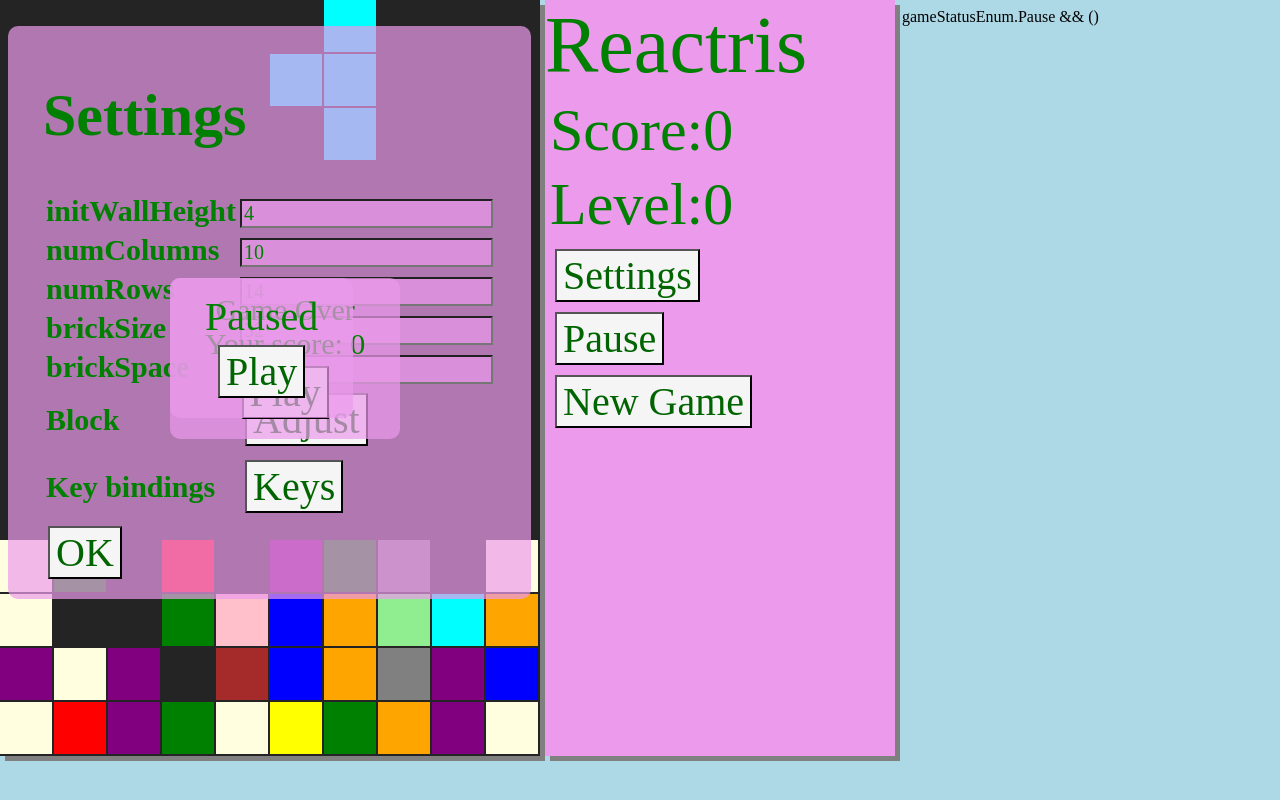
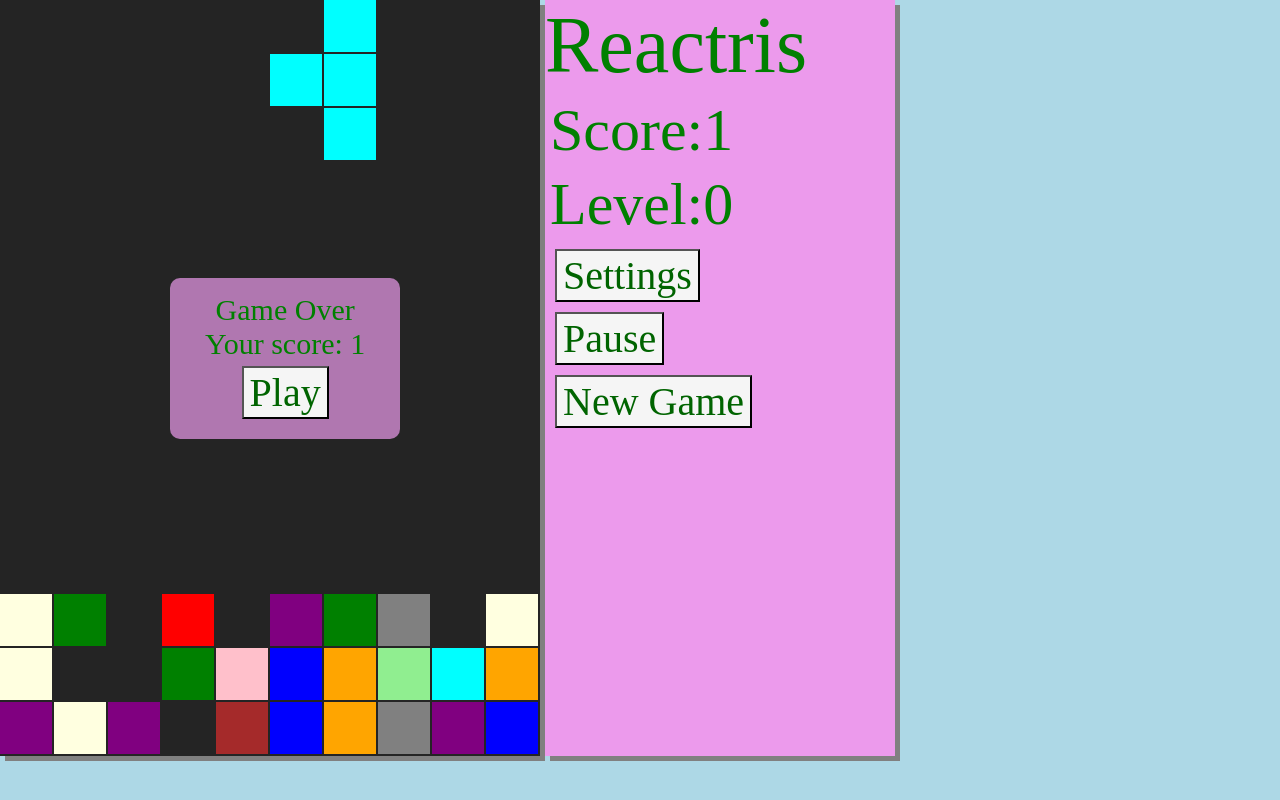
Before and after one commit to pertan4711/reactris, a React (Create React App) app: page / in a window 1280 px wide. Built offline with nearby package versions, Linux system fonts and the light colour scheme; a web font is replaced by a local one.

Commit message:
more functional

```diff
--- a/src/components/ShowDialog.tsx
+++ b/src/components/ShowDialog.tsx
@@ -2,32 +2,33 @@ import GameOver from "./board/GameOver";
 import Pause from "./board/Pause";
 import Settings from "./board/Settings";
 import { ShowDialogProps } from "../model/types";
-//import { gameStatusEnum } from "../model/modeltypes";
+import { gameStatusEnum } from "../model/modeltypes";
 
 const ShowDialog = (props: ShowDialogProps) => {
   let gameOverTextLeft =
     (props.pg.numColumns * props.pg.gameSettings.brickSpace) / 2 - 100;
   let gameOverTextTop =
     (props.pg.numRows * props.pg.gameSettings.brickSpace) / 2 - 100;
+  let gameStatus: gameStatusEnum = props.gameStatus;
 
   return (
     <div>
-      props.gameStatus === gameStatusEnum.Settings && (
-      <Settings pg={props.pg} />
-      ) props.gameStatus === gameStatusEnum.GameOver && (
+      {gameStatus === gameStatusEnum.Settings && <Settings pg={props.pg} />}
+      {gameStatus === gameStatusEnum.GameOver && (
         <GameOver
           score={props.pg.score}
           pgLeft={gameOverTextLeft}
           pgTop={gameOverTextTop}
           startNewGame={props.actionCallbacks.startNewGame}
         />
-      ) props.gameStatus === gameStatusEnum.Pause && (
+      )}
+      {props.gameStatus === gameStatusEnum.Pause && (
         <Pause
           pgLeft={gameOverTextLeft}
           pgTop={gameOverTextTop}
           startGame={props.actionCallbacks.pause}
         />
-      )
+      )}
     </div>
   );
 };
--- a/src/components/TetrisApp.tsx
+++ b/src/components/TetrisApp.tsx
@@ -1,6 +1,5 @@
 // Main entry for game app
-// Implement view part in MVP - Model exist in object 'pg' (of type 'playground')
-// In here a keypress call other compontents to draw other visual parts.
+// Implement view part in MVP - Model exist in singelton object 'pg'
 
 import { gameSettingsType } from "../model/modeltypes";
 import playGroundModel from "../model/playground";
--- a/src/components/UseGameState.tsx
+++ b/src/components/UseGameState.tsx
@@ -1,33 +1,40 @@
 import { useState, useEffect, useCallback } from "react";
-import {
-  blockModelType,
-  gameSettingsType,
-  gameStatusEnum,
-} from "../model/modeltypes";
+import { gameStatusEnum } from "../model/modeltypes";
 import playGroundModel from "../model/playground";
-import GameOver from "./board/GameOver";
 
 //
 // Handle state and user hooks
 //
-function UseGameState(pg: playGroundModel) {
+function UseGameState(pg: playGroundModel): any {
   // State variables
   const [activeBlockBricks, setActiveBlockBricks] = useState(
     pg.activeBlock.getBrickPosition()
   );
   const [timeInterval, setTimeInterval] = useState(1000);
-  const [gameRunStatus, setGameRunStatus] = useState(pg.getGameStatus);
+  const [gameRunStatus, setGameRunStatus] = useState(gameStatusEnum.GameOver);
 
-  const updatePlayground = useCallback(() => {
+  const gameTick = useCallback(() => {
+    if (gameRunStatus === gameStatusEnum.Ongoing) {
+      pg.incTime();
+      //updatePlayground();
+    }
+  }, [pg, gameRunStatus]);
+
+  // Update active block and wall
+  const updatePlayground: any = useCallback(() => {
     pg.updateBlockWallStatus();
     setActiveBlockBricks(pg.activeBlock.getBrickPosition());
     if (pg.score % pg.gameSettings.levelUpgradeDiv === 0) {
       if (timeInterval > 500) {
-        setTimeInterval(timeInterval - 100);
+        let interval: number = timeInterval;
+        clearInterval(timeInterval);
+        setTimeInterval(interval * 0.8);
+        setInterval(() => gameTick(), timeInterval);
       }
     }
-  }, [pg, timeInterval]);
+  }, [pg, gameTick, timeInterval]);
 
+  // Toggle game status Pause
   const togglePause = useCallback(() => {
     if (gameRunStatus !== gameStatusEnum.GameOver) {
       if (gameRunStatus === gameStatusEnum.Pause) {
@@ -48,20 +55,6 @@ function UseGameState(pg: playGroundModel) {
     pg.pause = false;
     setGameRunStatus(gameStatusEnum.Ongoing);
   };
-
-  const levelUpgrade = () => {
-    let interval: number = timeInterval;
-    clearInterval(timeInterval);
-    setTimeInterval(interval * 0.8);
-    setInterval(() => gameTick(), timeInterval);
-  };
-
-  const gameTick = useCallback(() => {
-    if (gameRunStatus === gameStatusEnum.Ongoing) {
-      pg.incTime();
-      updatePlayground();
-    }
-  }, [pg, updatePlayground]);
 
   const handleKeys = useCallback(
     (event) => {
@@ -130,19 +123,21 @@ function UseGameState(pg: playGroundModel) {
   // Assign keypress events
   useEffect(() => {
     //pg.printConfig();
+
+    const gameIntervalId = setInterval(() => {
+      gameTick();
+      updatePlayground();
+    }, timeInterval);
+
     if (gameRunStatus === gameStatusEnum.Ongoing) {
       document.addEventListener("keydown", handleKeys);
-      updatePlayground();
-    } else {
+    }
+
+    return () => {
+      clearInterval(gameIntervalId);
       document.removeEventListener("keydown", handleKeys);
-    }
-  }, [handleKeys, updatePlayground]);
-
-  // Timeout approx 1 sec
-  useEffect(() => {
-    const gameIntervalId = setInterval(() => gameTick(), timeInterval);
-    return () => clearInterval(gameIntervalId);
-  }, [pg, gameTick, timeInterval, updatePlayground]);
+    };
+  }, [pg, gameTick, timeInterval, gameRunStatus, handleKeys, updatePlayground]);
 
   return {
     activeBlockBricks,
```
Lines whose indentation alone changed are shown as unchanged.
